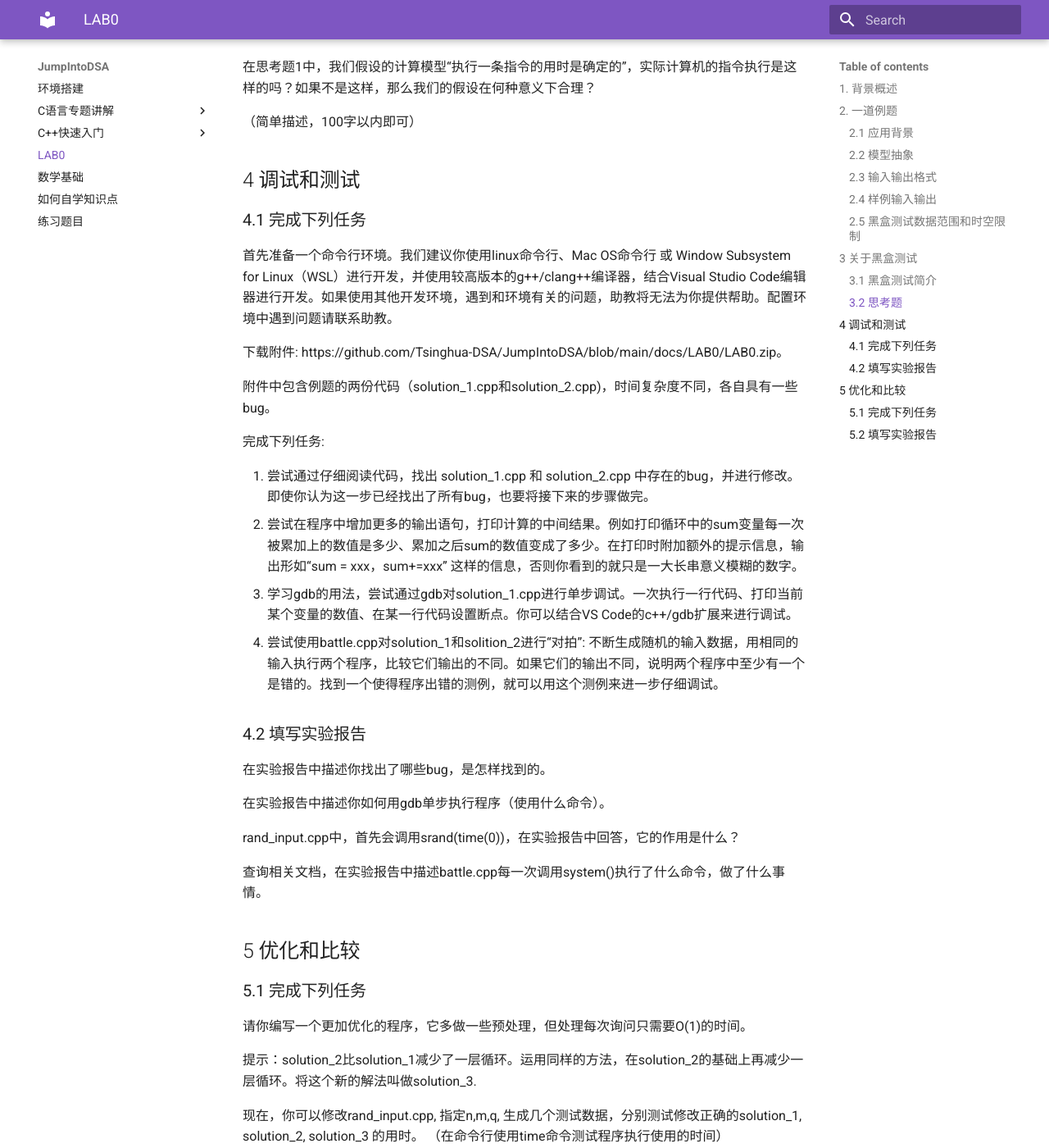
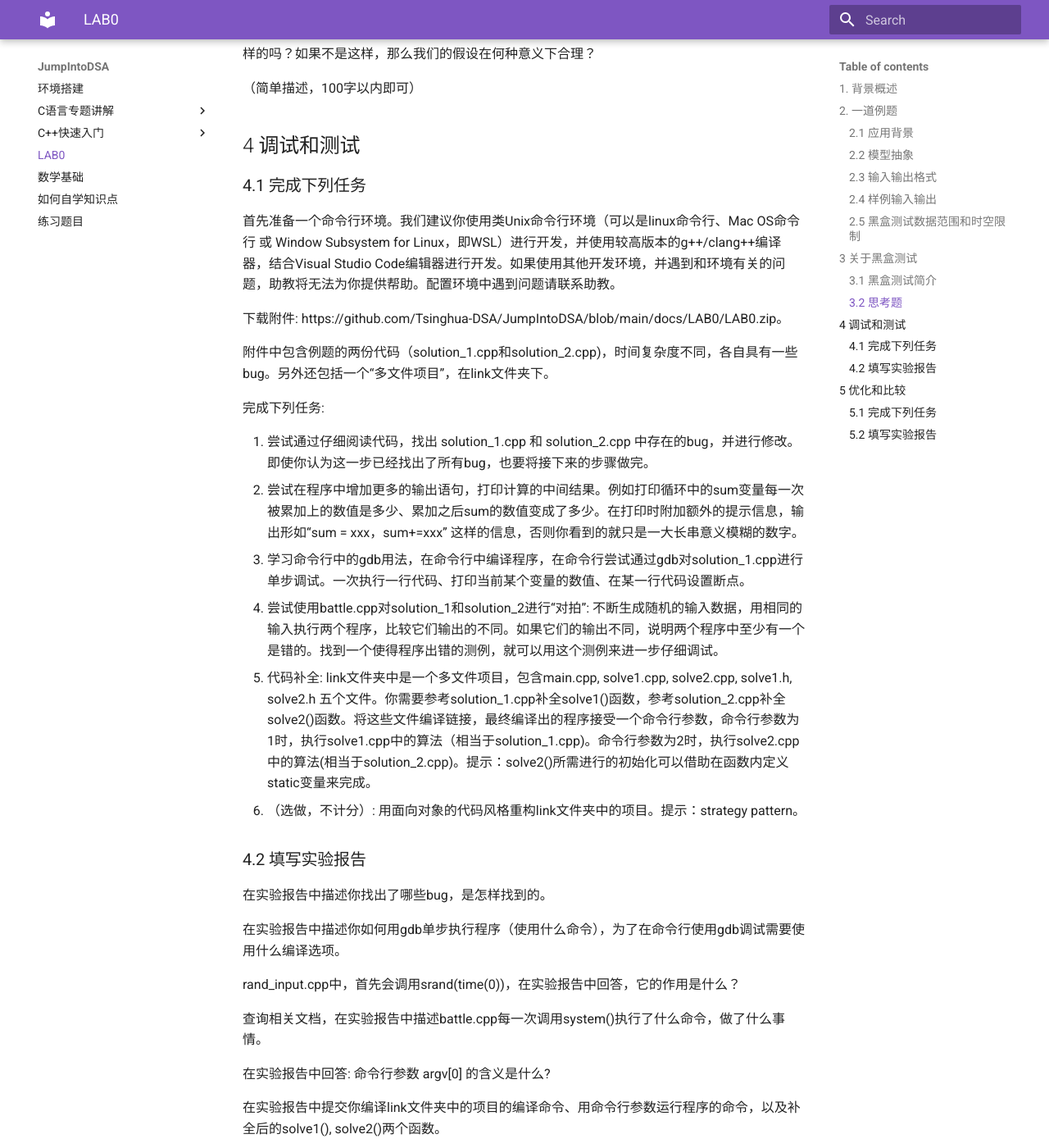
Before and after one commit to Tsinghua-DSA/JumpIntoDSA, an MkDocs documentation site: the page built from docs/LAB0/index.md, in a window 1280 px wide and 1400 px high, scrolled down 3642 px. Shown: the whole window at 82% size. Built offline with MkDocs 1.6.1 and Material for MkDocs 9.7.7, drawn with Linux system fonts in a browser that asks for light colours; some of the changed text lies outside the part shown.

Commit message:
LAB0 update 2023 Spring

```diff
--- a/docs/LAB0/index.md
+++ b/docs/LAB0/index.md
@@ -1,10 +1,8 @@
 # LAB0
 
-这是THU课堂的第一道题目的部分内容。
+这是往年学期THU课堂的第一道题目的部分内容。每个学期使用的题目版本可能会有变化。
 
-我们给同学预留了开学后再开始做这道题目的时间，完全可以在开学后加入OJ完成和提交这道题目。
-
-但我们也不禁止你在开学前做一些尝试。
+你可以在开学前做一些尝试。我们也预留了开学后再开始做这道题目的时间，也可以在开学后加入OJ完成和提交这道题目。
 
 ## 1. 背景概述
 
@@ -127,28 +125,34 @@
 
 ### 4.1 完成下列任务
 
-首先准备一个命令行环境。我们建议你使用linux命令行、Mac OS命令行 或 Window Subsystem for Linux（WSL）进行开发，并使用较高版本的g++/clang++编译器，结合Visual Studio Code编辑器进行开发。如果使用其他开发环境，遇到和环境有关的问题，助教将无法为你提供帮助。配置环境中遇到问题请联系助教。
+首先准备一个命令行环境。我们建议你使用类Unix命令行环境（可以是linux命令行、Mac OS命令行 或 Window Subsystem for Linux，即WSL）进行开发，并使用较高版本的g++/clang++编译器，结合Visual Studio Code编辑器进行开发。如果使用其他开发环境，并遇到和环境有关的问题，助教将无法为你提供帮助。配置环境中遇到问题请联系助教。
 
 下载附件: https://github.com/Tsinghua-DSA/JumpIntoDSA/blob/main/docs/LAB0/LAB0.zip。
 
-附件中包含例题的两份代码（solution_1.cpp和solution_2.cpp)，时间复杂度不同，各自具有一些bug。
+附件中包含例题的两份代码（solution_1.cpp和solution_2.cpp)，时间复杂度不同，各自具有一些bug。另外还包括一个“多文件项目”，在link文件夹下。
 
 完成下列任务:
 
 1. 尝试通过仔细阅读代码，找出 solution_1.cpp 和 solution_2.cpp 中存在的bug，并进行修改。即使你认为这一步已经找出了所有bug，也要将接下来的步骤做完。
 2.  尝试在程序中增加更多的输出语句，打印计算的中间结果。例如打印循环中的sum变量每一次被累加上的数值是多少、累加之后sum的数值变成了多少。在打印时附加额外的提示信息，输出形如“sum = xxx，sum+=xxx” 这样的信息，否则你看到的就只是一大长串意义模糊的数字。
-3.  学习gdb的用法，尝试通过gdb对solution_1.cpp进行单步调试。一次执行一行代码、打印当前某个变量的数值、在某一行代码设置断点。你可以结合VS Code的c++/gdb扩展来进行调试。
-4.  尝试使用battle.cpp对solution_1和solition_2进行“对拍”: 不断生成随机的输入数据，用相同的输入执行两个程序，比较它们输出的不同。如果它们的输出不同，说明两个程序中至少有一个是错的。找到一个使得程序出错的测例，就可以用这个测例来进一步仔细调试。
+3.  学习命令行中的gdb用法，在命令行中编译程序，在命令行尝试通过gdb对solution_1.cpp进行单步调试。一次执行一行代码、打印当前某个变量的数值、在某一行代码设置断点。
+4.  尝试使用battle.cpp对solution_1和solution_2进行“对拍”: 不断生成随机的输入数据，用相同的输入执行两个程序，比较它们输出的不同。如果它们的输出不同，说明两个程序中至少有一个是错的。找到一个使得程序出错的测例，就可以用这个测例来进一步仔细调试。
+5.  代码补全: link文件夹中是一个多文件项目，包含main.cpp, solve1.cpp, solve2.cpp, solve1.h, solve2.h 五个文件。你需要参考solution_1.cpp补全solve1()函数，参考solution_2.cpp补全solve2()函数。将这些文件编译链接，最终编译出的程序接受一个命令行参数，命令行参数为1时，执行solve1.cpp中的算法（相当于solution_1.cpp)。命令行参数为2时，执行solve2.cpp中的算法(相当于solution_2.cpp)。提示：solve2()所需进行的初始化可以借助在函数内定义static变量来完成。
+6.  （选做，不计分）: 用面向对象的代码风格重构link文件夹中的项目。提示：strategy pattern。
 
 ### 4.2 填写实验报告
 
 在实验报告中描述你找出了哪些bug，是怎样找到的。
 
-在实验报告中描述你如何用gdb单步执行程序（使用什么命令）。
+在实验报告中描述你如何用gdb单步执行程序（使用什么命令），为了在命令行使用gdb调试需要使用什么编译选项。
 
 rand_input.cpp中，首先会调用srand(time(0))，在实验报告中回答，它的作用是什么？
 
 查询相关文档，在实验报告中描述battle.cpp每一次调用system()执行了什么命令，做了什么事情。
+
+在实验报告中回答: 命令行参数 argv[0] 的含义是什么?
+
+在实验报告中提交你编译link文件夹中的项目的编译命令、用命令行参数运行程序的命令，以及补全后的solve1(), solve2()两个函数。
 
 ## 5 优化和比较
 
```
Also changed, not shown: 1 other file.
